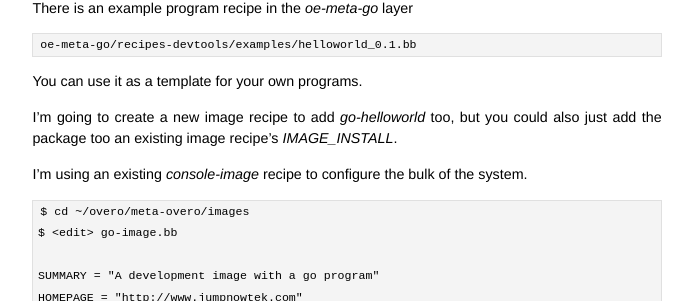
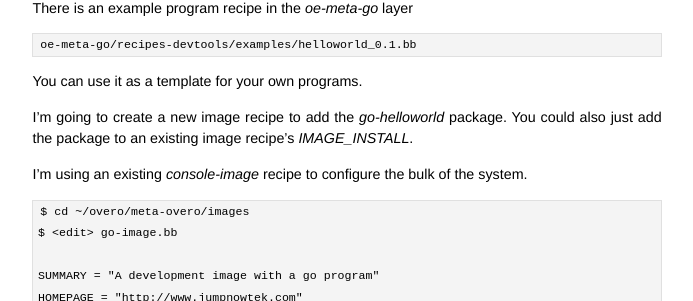
Before and after one commit to jumpnow/jumpnowtek-site, a Jekyll site: the page built from _posts/2014-10-20-Add-golang-support-to-a-Yocto-build.md, in a window 1280 px wide. Shown: the part 886-1187 px from the top of the page, without its empty margins (293-986 px from the left). Built offline with Jekyll 4.4.1, drawn with Linux system fonts in a browser that asks for light colours.

Commit message:
Fix typos in golang post

```diff
--- a/_posts/2014-10-20-Add-golang-support-to-a-Yocto-build.md
+++ b/_posts/2014-10-20-Add-golang-support-to-a-Yocto-build.md
@@ -48,7 +48,7 @@
 
 You can use it as a template for your own programs.
 
-I'm going to create a new image recipe to add *go-helloworld* too, but you could also just add the package too an existing image recipe's *IMAGE_INSTALL*.
+I'm going to create a new image recipe to add the *go-helloworld* package. You could also just add the package to an existing image recipe's *IMAGE_INSTALL*.
 
 I'm using an existing *console-image* recipe to configure the bulk of the system.
 
```
